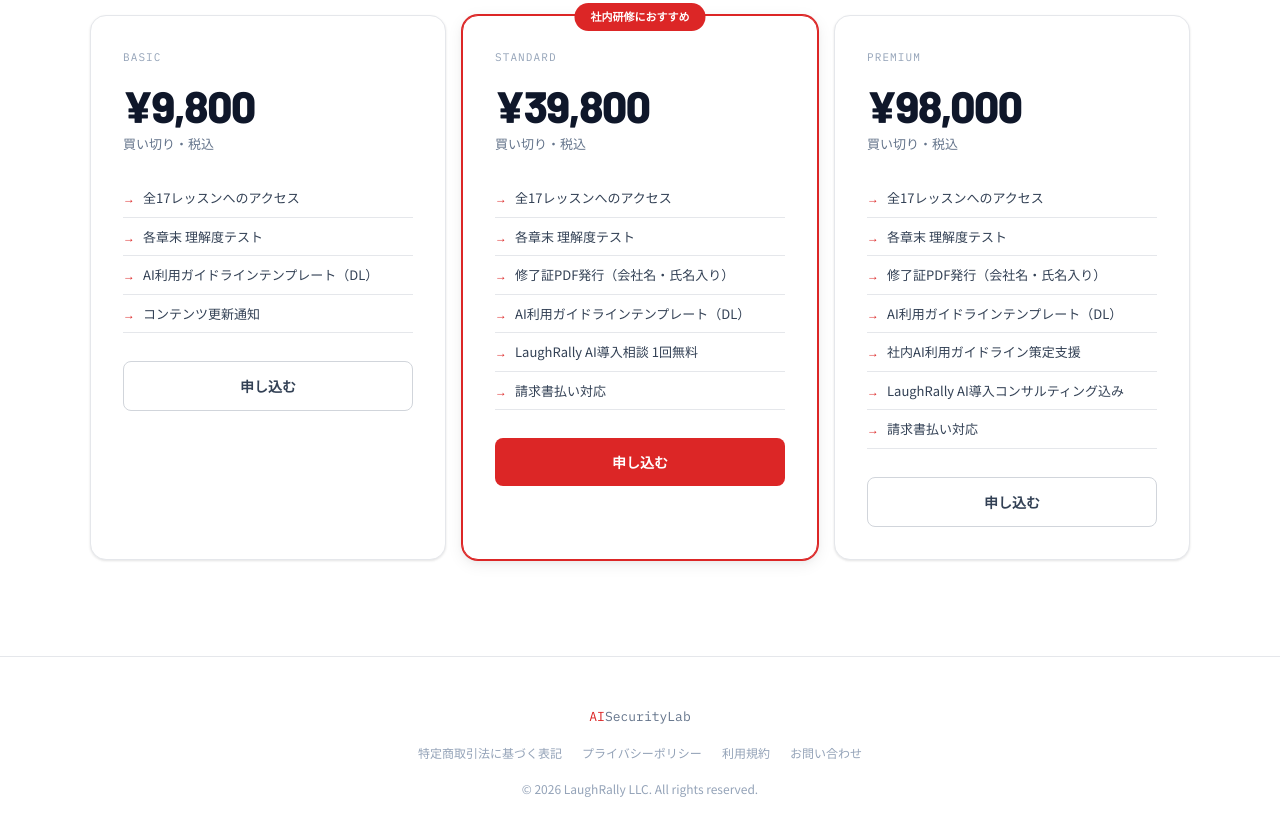
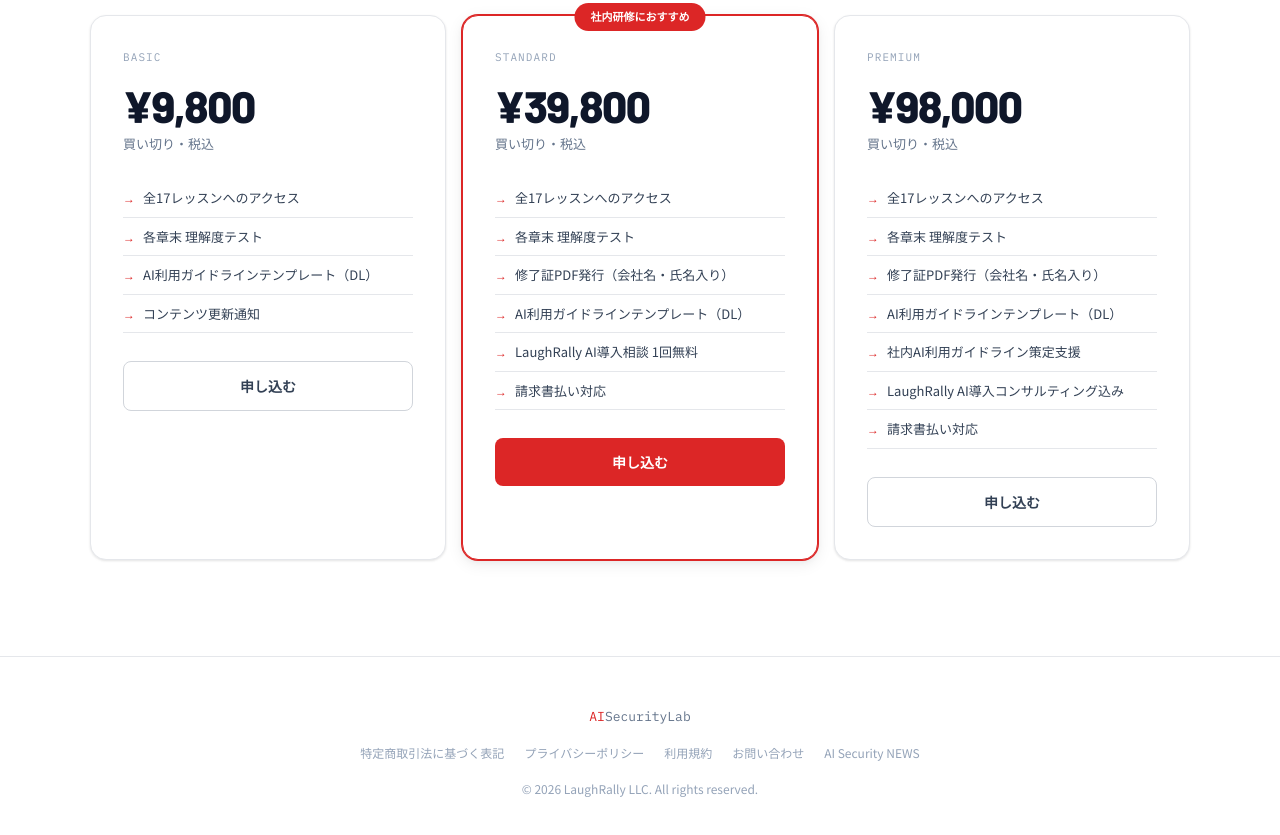
Before and after one commit to laughrally/ai-security-lab, a plain HTML site: page index.html in a window 1280 px wide. Shown: the part 6810-7645 px from the top of the page. Drawn offline with Linux system fonts and the light colour scheme; a script that the page names is missing.

Commit message:
Add AI Security NEWS link to footer

```diff
--- a/index.html
+++ b/index.html
@@ -2909,6 +2909,7 @@
     <a href="#" onclick="openLegalModal('privacy');return false;">プライバシーポリシー</a>
     <a href="#" onclick="openLegalModal('terms');return false;">利用規約</a>
     <a href="#" onclick="openLegalModal('contact');return false;">お問い合わせ</a>
+    <a href="https://ai-security-news.com" target="_blank" rel="noopener noreferrer">AI Security NEWS</a>
   </div>
   <div class="fcopy">© 2026 LaughRally LLC. All rights reserved.</div>
 </footer>
```
